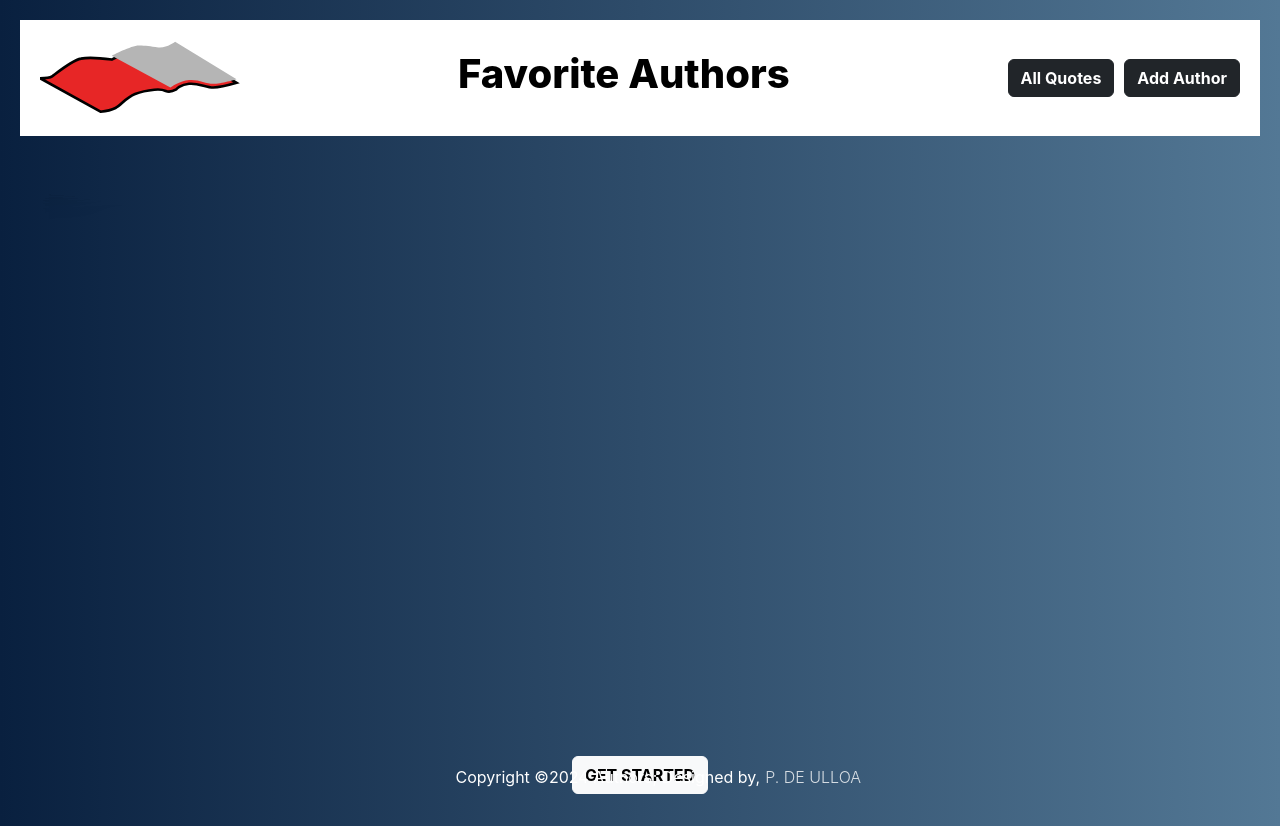
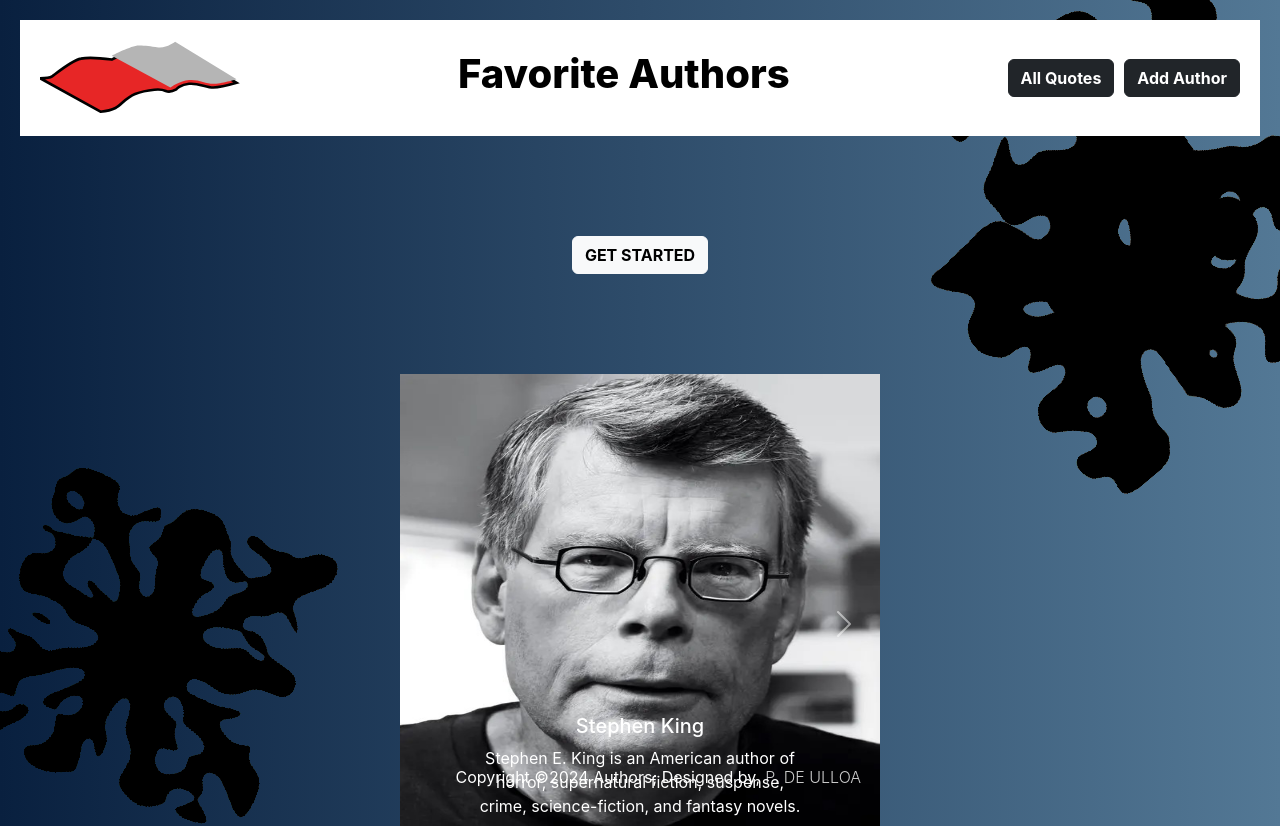
Before and after one commit to PaulDeUlloa/MERN_Authors, a React (Create React App) app in the folder client/: page / in a window 1280 px wide. Shown: the top 826 px of the page. Built offline with nearby package versions, Linux system fonts and the light colour scheme.

Commit message:
splash 1,2,3,4 testing

```diff
--- a/client/src/App.css
+++ b/client/src/App.css
@@ -40,19 +40,69 @@ body{
 
 }
 
-#splash{
-  width: 500px;
-  height: 500px;
+#splash1{
+  width: 300px;
+  height: 300px;
   background:
-  repeating-conic-gradient(#00f 0 3%, #0000 0 11%) #fff,
-  repeating-conic-gradient(#00f 0 3%, #0000 0 11%) #fff,
-  repeating-conic-gradient(#00f 0 3%, #0000 0 11%) #fff,
-  repeating-conic-gradient(#00f 0 3%, #0000 0 11%) #fff,
-  radial-gradient(#000 22%, #0000 0), #fff;
+    repeating-conic-gradient(#000 0 3%, #0000 0 11%),
+    repeating-conic-gradient(#0000 0 5%, #000 0 7%) 50% / 60% 60%,
+    repeating-conic-gradient(#0000 0 7%, #000 0 9%) 50% / 70% 9%,
+
+    radial-gradient(#000 22%, #0000 0),
+    #fff;
   mix-blend-mode: darken;
-  filter: blur(20px) contrast(100) brightness(1) grayscale(1);
+  filter: blur(8px) contrast(100) brightness(1) grayscale(1);
   box-shadow: 0 0 0 50px #fff;
+  rotate: 20deg;
+  position: fixed;
+  bottom: 0;
+  left: 0;
+  z-index: -1;
 }
+
+#splash2{
+  width: 300px;
+  height: 300px;
+  background:
+    repeating-conic-gradient(#000 0 3%, #0000 0 11%),
+    repeating-conic-gradient(#0000 0 5%, #000 0 7%) 50% / 60% 60%,
+    repeating-conic-gradient(#0000 0 7%, #000 0 9%) 50% / 70% 70%,
+    repeating-conic-gradient(#0000 0 11%, #000 0 13%) 50% / 80% 80%,
+    radial-gradient(#000 22%, #0000 0),
+    #fff;
+  mix-blend-mode: darken;
+  filter: blur(10px) contrast(100) brightness(1)  grayscale(1);
+  box-shadow: 0 0 0 50px #fff;
+  rotate: -30deg;
+  position: fixed;
+  top: 0;
+  right: 0;
+  z-index: -1;
+}
+
+#splash3{
+  width: 300px;
+  height: 300px;
+  background:
+    repeating-conic-gradient(#000 0 3%, #0000 0 11%),
+    repeating-conic-gradient(#0000 0 5%, #000 0 7%) 50% / 60% 60%,
+    repeating-conic-gradient(#0000 0 7%, #000 0 9%) 50% / 70% 70%,
+    repeating-conic-gradient(#0000 0 11%, #000 0 13%) 50% / 80% 80%,
+    radial-gradient(#000 22%, #0000 0),
+    #fff;
+  mix-blend-mode: darken;
+  filter: blur(10px) contrast(100) brightness(1)  grayscale(1);
+  box-shadow: 0 0 0 50px #fff;
+  rotate: 50deg;
+  position: fixed;
+  bottom: 0;
+  right: 0;
+  margin-bottom: 350px;
+  z-index: -1;
+}
+
+
+
 
 #navBar{
   display: flex;
@@ -193,6 +243,11 @@ body{
   text-decoration: none;
   color:rgb(0, 0, 0);
   font-weight: 650;
+  z-index: 10;
+}
+
+#getStartedIndex{
+  z-index: 10;
 }
 
 #getStartedPage{
@@ -201,6 +256,7 @@ body{
   justify-content: center;
   margin-top: 100px;
   margin-bottom: 100px;
+  z-index: 10;
 }
 
 /* GET STARTED END */
@@ -286,6 +342,7 @@ body{
   bottom: 0;
   height: 2.5rem;
   overflow: hidden;
+  z-index: 10;
 }
 
 #copyrightPTag{
--- a/client/src/App.jsx
+++ b/client/src/App.jsx
@@ -49,7 +49,10 @@ function App() {
           </p>
         </footer>
       </div>
-      <div id="splash">splash here</div>
+      <div id="splash1"></div>
+      <div id="splash2"></div>
+      <div id="splash3"></div>
+      <div id="splash4"></div>
 
       <Routes>
         <Route path="/" element={<GetStarted />} />
--- a/client/src/view/GetStarted.jsx
+++ b/client/src/view/GetStarted.jsx
@@ -5,7 +5,7 @@ const GetStarted = () => {
   return (
     <div id="getStartedBackgroundImage">
       <div id="getStartedPage">
-        <button class="btn btn-light">
+        <button id="getStartedIndex" class="btn btn-light">
           <Link to="/authors" id="getStartedBtnStyling">
             GET STARTED
           </Link>
```
